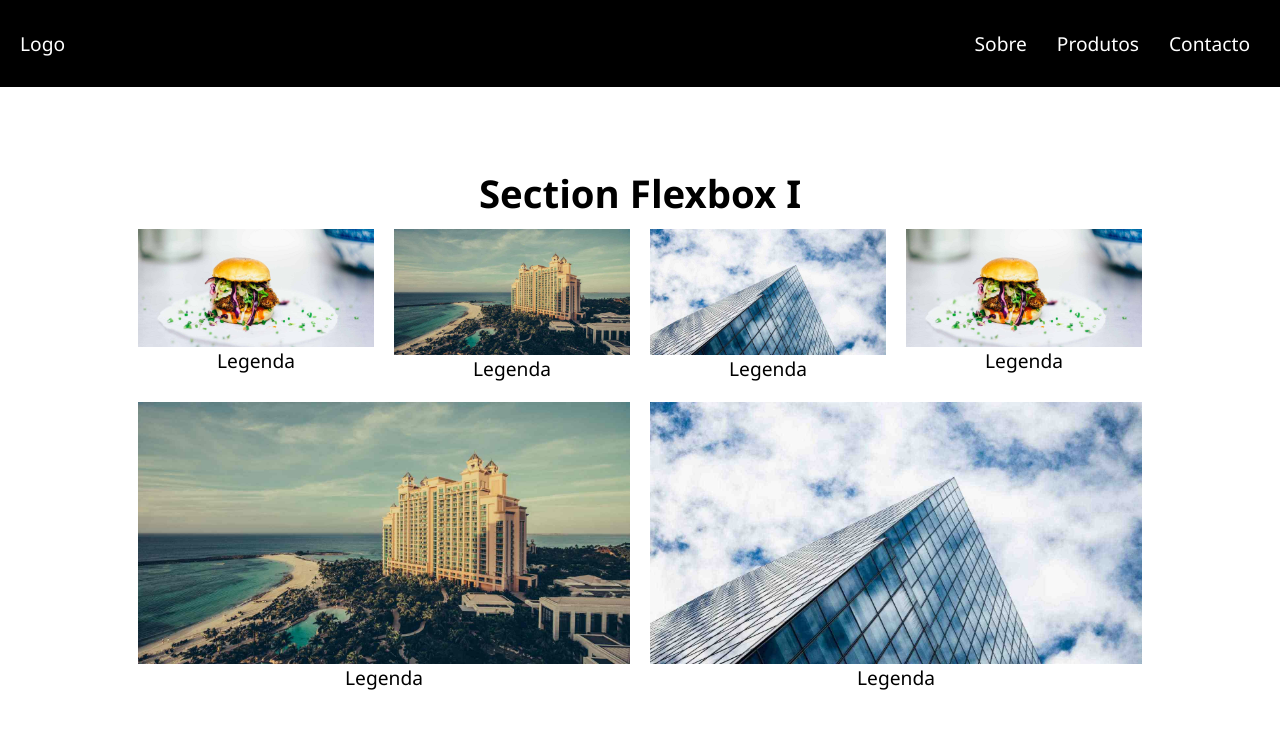
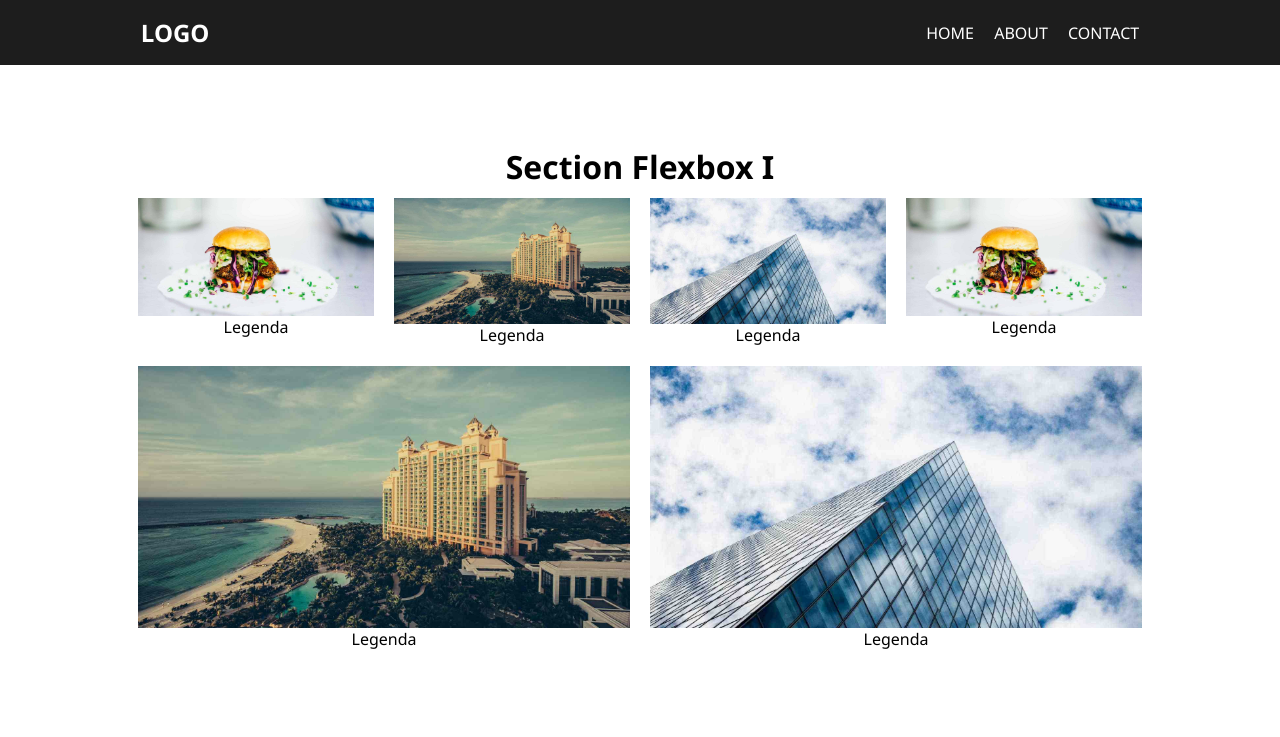
Before and after one commit to cambambaPaciencia/grid_flexbox_pratice, a plain HTML site: page index.html in a window 1280 px wide. Shown: the top 737 px of the page. Drawn offline with Linux system fonts and the light colour scheme.

Commit message:
readme updated

```diff
--- a/index.html
+++ b/index.html
@@ -1,5 +1,6 @@
 <!DOCTYPE html>
 <html lang="en">
+
 <head>
     <meta charset="UTF-8">
     <meta http-equiv="X-UA-Compatible" content="IE=edge">
@@ -7,23 +8,24 @@
     <link rel="stylesheet" href="style.css">
     <title>CSS Grid e Flexbox</title>
 </head>
+
 <body>
 
     <!-- Barra de Navegação -->
     <header>
-        <a href="/">Logo</a>
-        <nav>
-            <ul class="menu">
-                <li><a href="#">Sobre</a></li>
-                <li><a href="#">Produtos</a></li>
-                <li><a href="#">Contacto</a></li>
+        <nav class="navbar">
+            <a class="brand" href="#">LOGO</a>
+            <ul class="nav-menu">
+                <li class="menu-item"><a href="#" class="nav-link">Home</a></li>
+                <li class="menu-item"><a href="#" class="nav-link">About</a></li>
+                <li class="menu-item"><a href="#" class="nav-link">Contact</a></li>
             </ul>
-        </nav>
             <div class="btn">
                 <div></div>
                 <div></div>
                 <div></div>
             </div>
+        </nav>
     </header>
 
     <!-- Section Flexbox I -->
@@ -145,4 +147,5 @@
         </div>
     </section>
 </body>
+
 </html>
--- a/style.css
+++ b/style.css
@@ -2,51 +2,58 @@
     margin: 0;
     padding: 0;
     box-sizing: border-box;
-    list-style: none;
-    text-decoration: none;
 }
 
 body{
     font-family: 'Segoe UI', 'Open Sans', 'Helvetica Neue', sans-serif;
-    font-size: 1.2rem;
     text-align: center;
 }
 
 a{
-    color: #fff;
+    text-decoration: none;
+}
+
+ul{
+    list-style: none;
 }
 
 h1{
     margin-top: 5rem;
+}
+header{
+    background-color: #1d1d1d;
+    width: 100%;
+    padding: 1rem;
+}
+
+.navbar{
+    width: 80%;
+    display: flex;
+    justify-content: space-between;
+    align-items: center;
+    margin-inline: auto;
+}
+
+.navbar .brand{
+    color: #fff;
+    font-size: 1.5rem;
+    font-weight: bold;
+}
+
+.nav-menu .menu-item{
+    display: inline-block;
+    padding-left: 1rem;
+}
+
+.menu-item .nav-link{
+    color: #fff;
+    text-transform: uppercase;
 }
 
 /*Imagens responsivas*/
 img{
     max-width: 100%;
     display: block;
-}
-
-header{
-    width: 100%;
-    background-color: #000;
-    display: flex;
-    flex-wrap: wrap;
-    justify-content: space-between;
-    align-items: center;
-    padding: 20px;
-}
-
-.menu{
-    display: flex;
-}
-
-.menu li{
-    margin-left: 10px;
-}
-
-.menu li a {
-    display: block;
-    padding: 10px;
 }
 
 /*SECTION FLEXBOX*/
@@ -180,7 +187,7 @@ header{
 }
 
 @media (max-width:850px){
-    nav{
+    .nav-menu{
         display: none;
     }
 
```
Also changed, not shown: 1 other file. Lines whose indentation alone changed are shown as unchanged.
